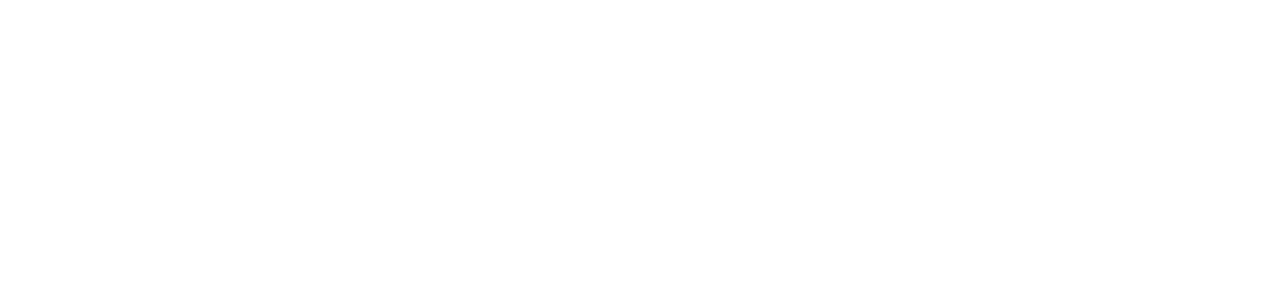
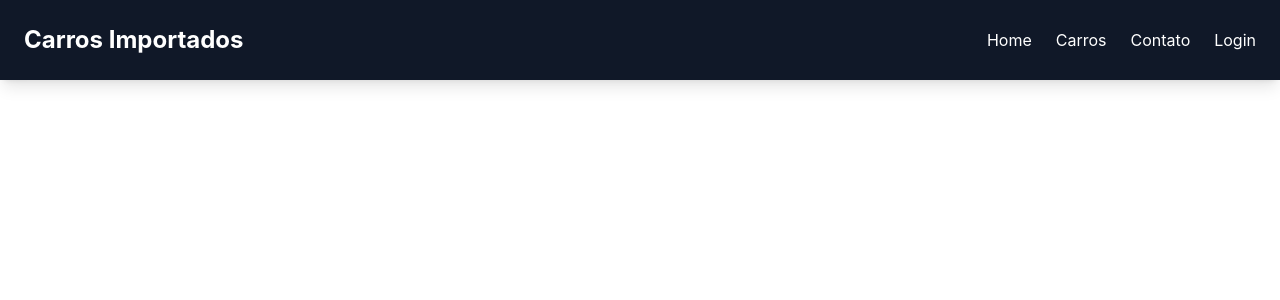
Before and after one commit to cp6react-web/locacao-carros-importados, a React (Vite) app: page / in a window 1280 px wide. Shown: the top 300 px of the page. Built offline with nearby package versions, Linux system fonts and the light colour scheme.

Commit message:
feat: Cadastrando Rotas

```diff
--- a/package.json
+++ b/package.json
@@ -13,6 +13,7 @@
     "@tailwindcss/vite": "^4.3.3",
     "react": "^19.3.1",
     "react-dom": "^19.3.1",
+    "react-router-dom": "^7.18.5",
     "tailwindcss": "^4.3.3"
   },
   "devDependencies": {
--- a/src/App.jsx
+++ b/src/App.jsx
@@ -1,11 +1,26 @@
-import React from 'react'
+import { BrowserRouter, Routes, Route } from "react-router-dom";
+import Header from "./components/Header";
+import Footer from "./components/Footer";
+import Home from "./pages/Home";
+import Carros from "./pages/Carros";
 
-const App = () => {
+function App() {
   return (
-    <div>
+    <BrowserRouter>
+      <div className="min-h-screen flex flex-col">
+        <Header />
 
-    </div>
-  )
+        <div className="flex-1">
+          <Routes>
+            <Route path="/" element={<Home />} />
+            <Route path="/carros" element={<Carros />} />
+          </Routes>
+        </div>
+
+        <Footer />
+      </div>
+    </BrowserRouter>
+  );
 }
 
 export default App
--- a/src/components/Header.jsx
+++ b/src/components/Header.jsx
@@ -7,23 +7,23 @@
       <nav className="max-w-7xl mx-auto flex justify-between items-center p-6">
 
         <h1 className="text-2xl font-bold">
-          Luxury Cars
+          Carros Importados
         </h1>
 
         <div className="flex gap-6">
-          <Link to="/" className="hover:text-yellow-400">
+          <Link to="/" className="hover:text-purple-950">
             Home
           </Link>
 
-          <Link to="/carros" className="hover:text-yellow-400">
+          <Link to="/carros" className="hover:text-purple-950">
             Carros
           </Link>
 
-          <Link to="/contato" className="hover:text-yellow-400">
+          <Link to="/contato" className="hover:text-purple-950">
             Contato
           </Link>
 
-          <Link to="/login" className="hover:text-yellow-400">
+          <Link to="/login" className="hover:text-purple-950">
             Login
           </Link>
         </div>
```
Also changed, not shown: 1 other file (tests, documents, lock files or other folders).
